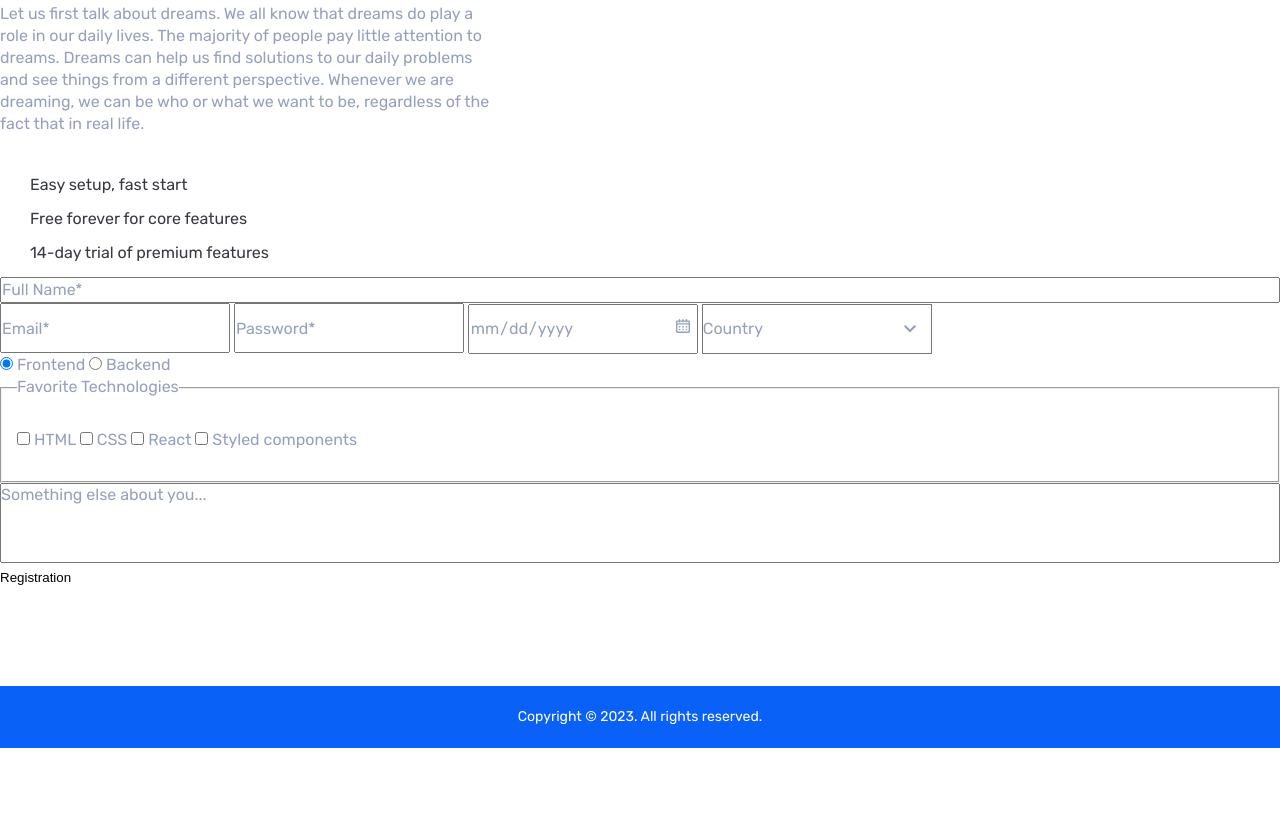
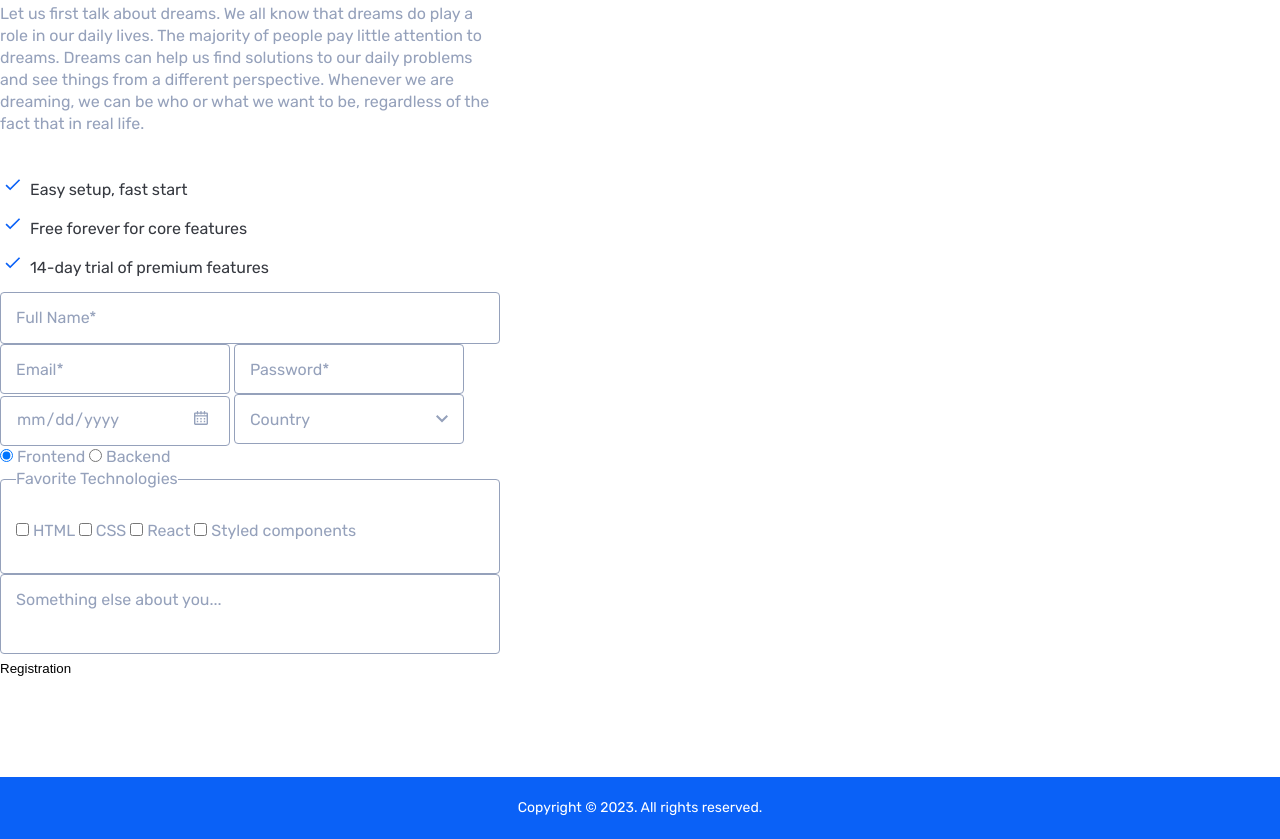
Before and after one commit to alexzubovich/hw-self-html-css, a plain HTML site: page index.html in a window 1280 px wide. Shown: the part 1808-2647 px from the top of the page. Before the commit the page ends 2556 px from the top, so only its background shows below. Drawn offline with Linux system fonts and the light colour scheme.

Commit message:
Lesson 2 - Fix bugs

```diff
--- a/style.css
+++ b/style.css
@@ -69,7 +69,7 @@ button {
   border-radius: 4px;
   width: 155px;
   height: 50px;
-  background-color: #0a61f7;
+  background: #0a61f7;
   font-weight: 500;
   font-size: 14px;
   line-height: 20px;
@@ -166,10 +166,21 @@ th {
 }
 
 .list-item {
-  list-style-image: ('./assets/img/check.svg');
+  list-style-image: url('./assets/img/check.svg');
   margin-left: 30px;
   margin-bottom: 15px;
   color: #363940;
+}
+
+form {
+  width: 100%;
+  max-width: 500px;
+}
+
+input, select, fieldset, textarea {
+  border-radius: 4px;
+  border: 1px solid #95A1BB;
+  padding: 14px 15px;
 }
 
 input, select, fieldset, textarea, label, legend, input::placeholder, select::placeholder, textarea::placeholder {
```
